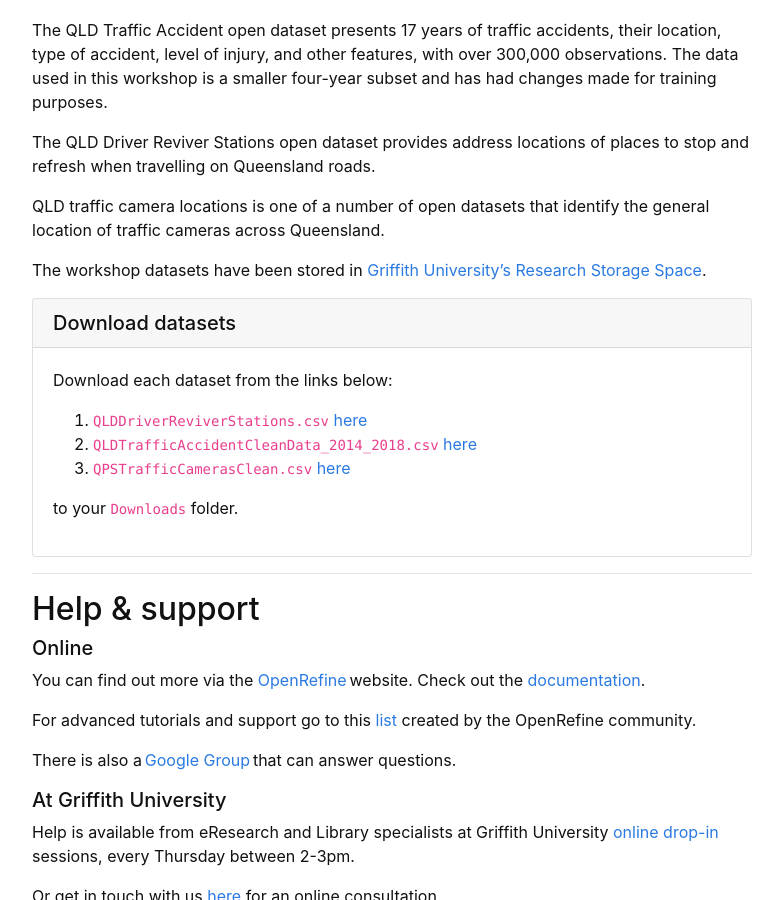
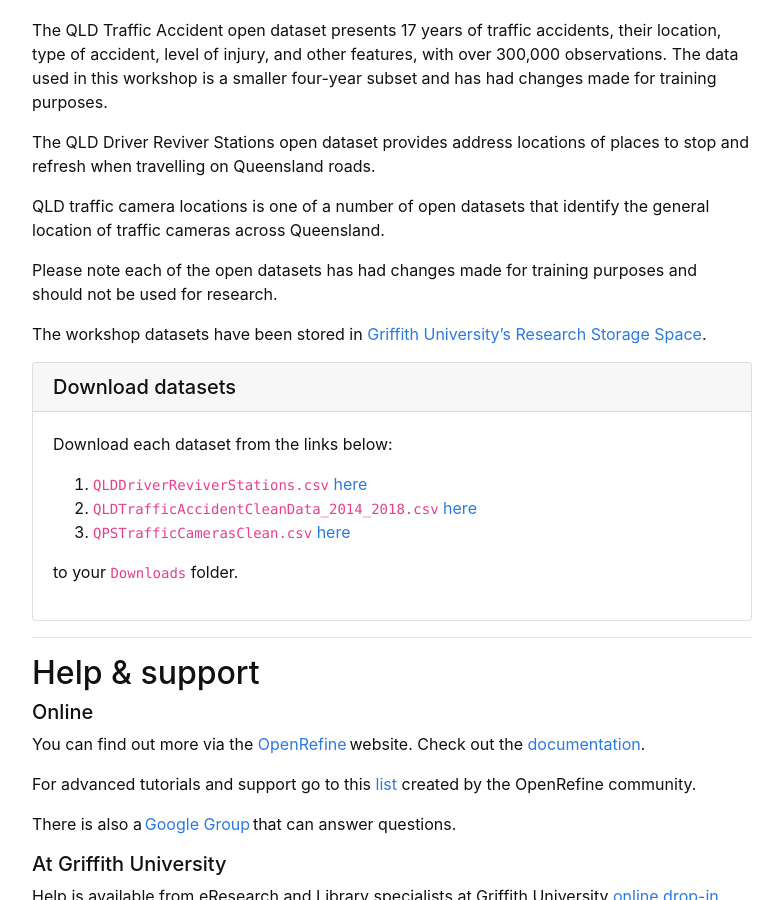
Before and after one commit to GULibrarySandbox/advanced-data-wrangle-old, a Jekyll site: the page built from content/1-setup.md, in a window 1280 px wide and 900 px high, scrolled down 446 px. Shown: the whole window, without its empty margins (248-1031 px from the left). Built offline with Jekyll 4.4.1, drawn with Linux system fonts in a browser that asks for light colours.

Commit message:
Update 1-setup.md

```diff
--- a/content/1-setup.md
+++ b/content/1-setup.md
@@ -19,6 +19,8 @@ The QLD Traffic Accident open dataset presents 17 years of traffic accidents, th
 The QLD Driver Reviver Stations open dataset provides address locations of places to stop and refresh when travelling on Queensland roads.
 
 QLD traffic camera locations is one of a number of open datasets that identify the general location of traffic cameras across Queensland.
+
+Please note each of the open datasets has had changes made for training purposes and should not be used for research.
 
 The workshop datasets have been stored in [Griffith University's Research Storage Space](https://research-storage.griffith.edu.au/).
 
```
